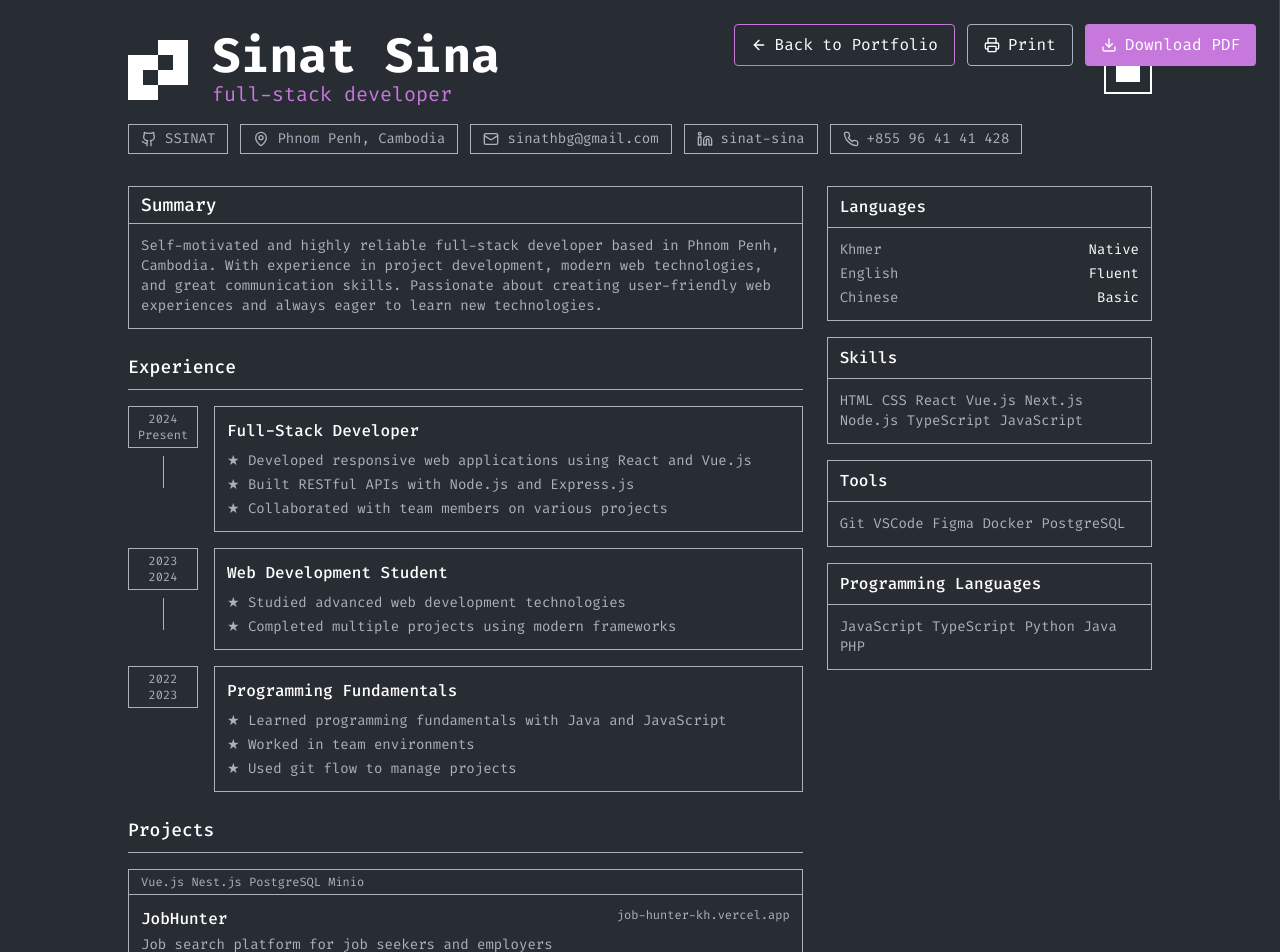
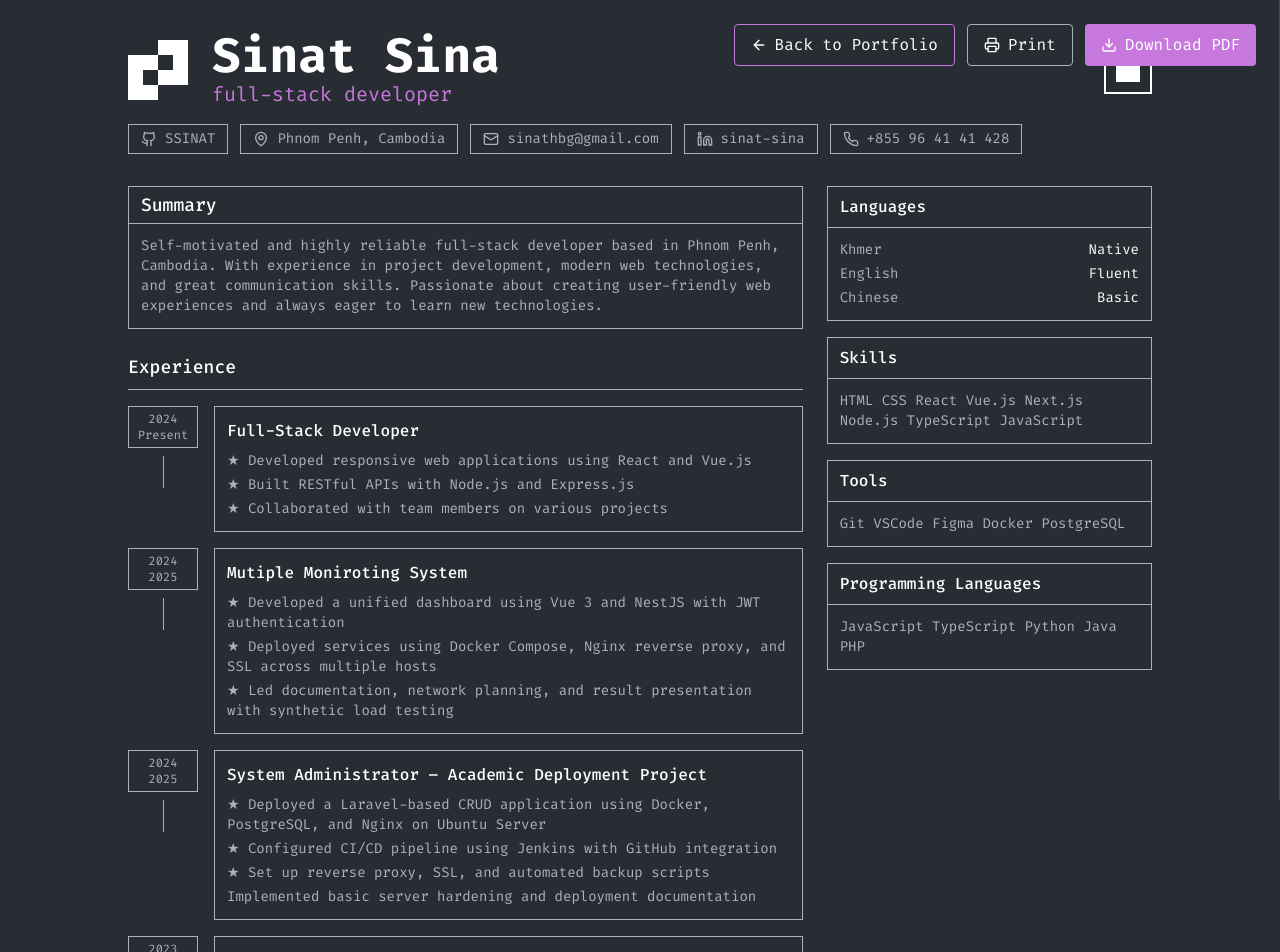
Before and after one commit to SSINAT/Portfolio, a Next.js app: page /resume in a window 1280 px wide. Shown: the top 952 px of the page. Built offline with nearby package versions, Linux system fonts and the light colour scheme.

Commit message:
add experience resume

```diff
--- a/app/(resume)/resume/page.tsx
+++ b/app/(resume)/resume/page.tsx
@@ -247,6 +247,93 @@ export default function Resume() {
                               <li>
                                 ★ Collaborated with team members on various
                                 projects
+                              </li>
+                            </ul>
+                          </div>
+                        </div>
+                      </div>
+
+                      {/* Experience Item 2 */}
+                      <div className="flex gap-4 print:gap-3">
+                        <div className="flex flex-col items-center">
+                          <div
+                            className="border px-2 py-1 text-xs text-center min-w-[70px] print:min-w-[60px]"
+                            style={{ borderColor: "var(--border-color)" }}
+                          >
+                            <div>2024</div>
+                            <div>2025</div>
+                          </div>
+                          <div
+                            className="w-px h-8 mt-2 print:h-6"
+                            style={{ backgroundColor: "var(--border-color)" }}
+                          ></div>
+                        </div>
+                        <div className="flex-1">
+                          <div
+                            className="border p-3 print:p-2"
+                            style={{ borderColor: "var(--border-color)" }}
+                          >
+                            <h3 className="text-white font-medium mb-2 print:text-sm print:mb-1">
+                              Mutiple Moniroting System
+                            </h3>
+                            <ul className="text-foreground text-sm space-y-1 print:text-xs print:space-y-0">
+                              <li>
+                                ★ Developed a unified dashboard using Vue 3 and
+                                NestJS with JWT authentication
+                              </li>
+                              <li>
+                                ★ Deployed services using Docker Compose, Nginx
+                                reverse proxy, and SSL across multiple hosts
+                              </li>
+                              <li>
+                                ★ Led documentation, network planning, and
+                                result presentation with synthetic load testing
+                              </li>
+                            </ul>
+                          </div>
+                        </div>
+                      </div>
+
+                      {/* Experience Item 3 */}
+                      <div className="flex gap-4 print:gap-3">
+                        <div className="flex flex-col items-center">
+                          <div
+                            className="border px-2 py-1 text-xs text-center min-w-[70px] print:min-w-[60px]"
+                            style={{ borderColor: "var(--border-color)" }}
+                          >
+                            <div>2024</div>
+                            <div>2025</div>
+                          </div>
+                          <div
+                            className="w-px h-8 mt-2 print:h-6"
+                            style={{ backgroundColor: "var(--border-color)" }}
+                          ></div>
+                        </div>
+                        <div className="flex-1">
+                          <div
+                            className="border p-3 print:p-2"
+                            style={{ borderColor: "var(--border-color)" }}
+                          >
+                            <h3 className="text-white font-medium mb-2 print:text-sm print:mb-1">
+                              System Administrator – Academic Deployment Project
+                            </h3>
+                            <ul className="text-foreground text-sm space-y-1 print:text-xs print:space-y-0">
+                              <li>
+                                ★ Deployed a Laravel-based CRUD application
+                                using Docker, PostgreSQL, and Nginx on Ubuntu
+                                Server
+                              </li>
+                              <li>
+                                ★ Configured CI/CD pipeline using Jenkins with
+                                GitHub integration
+                              </li>
+                              <li>
+                                ★ Set up reverse proxy, SSL, and automated
+                                backup scripts
+                              </li>
+                              <li>
+                                Implemented basic server hardening and
+                                deployment documentation
                               </li>
                             </ul>
                           </div>
```
